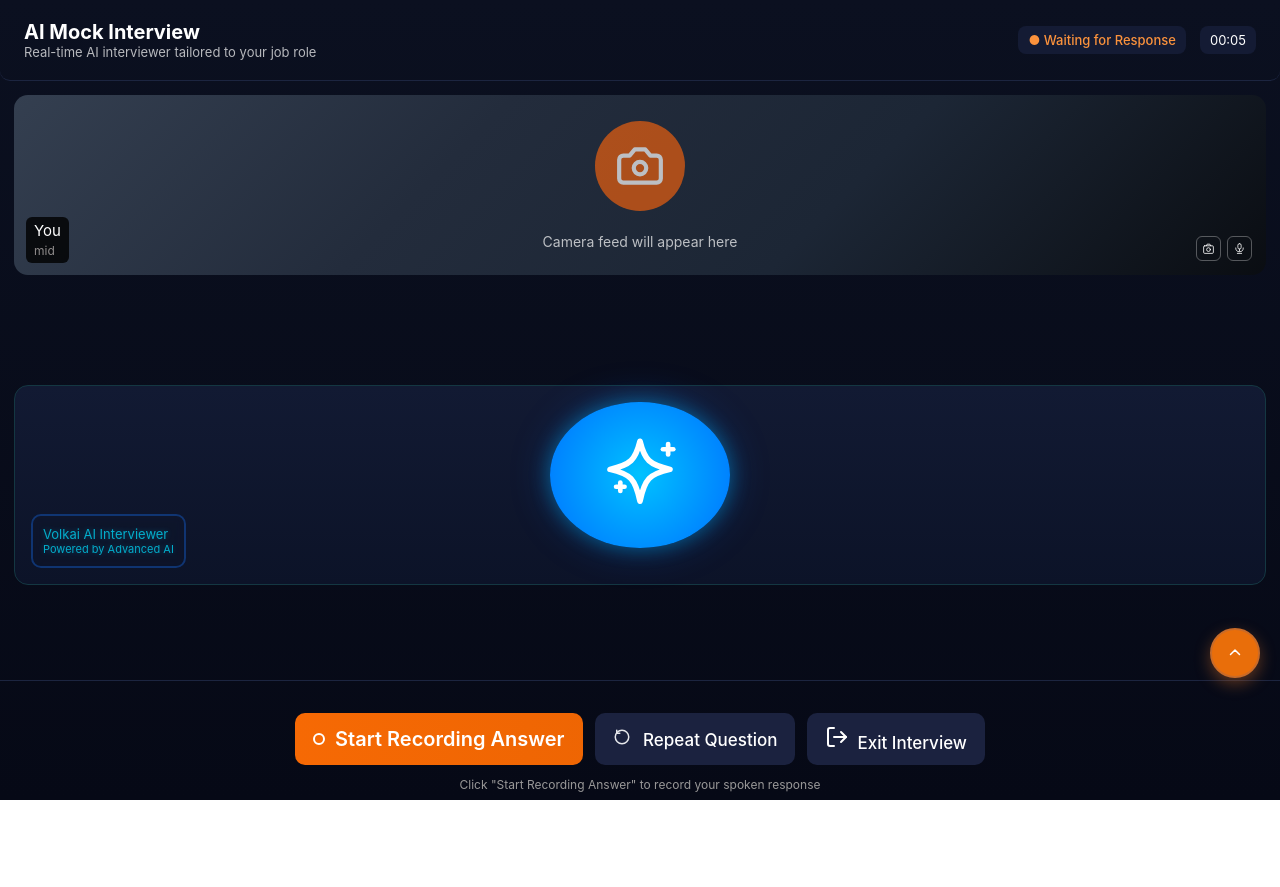
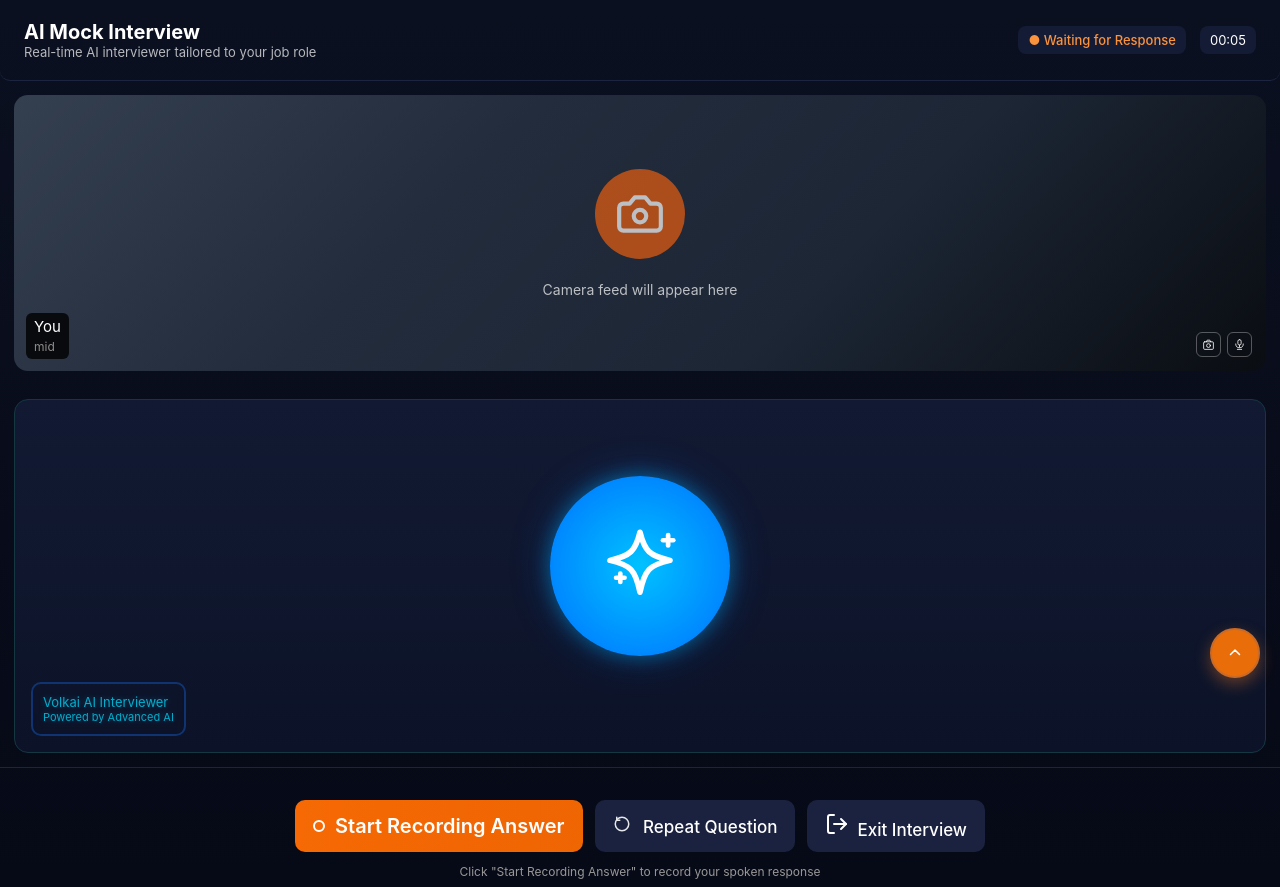
Before and after one commit to Khushi-Bhati/volkai-mockinterview-ui, a React (Create React App) app: page /Aiinterview in a window 1280 px wide. Before the commit the page ends 800 px from the top, so only its background shows below. Built offline with nearby package versions, Linux system fonts and the light colour scheme.

Commit message:
Update AiInterview.css

```diff
--- a/src/Styles/AiInterview.css
+++ b/src/Styles/AiInterview.css
@@ -599,10 +599,10 @@
   }
 
   .camera {
-    height: 180px;
+    height: 276px;
   }
   .ai {
-    height: 200px;
+    height: 354px;
   }
   .questions {
     display: none;
```
